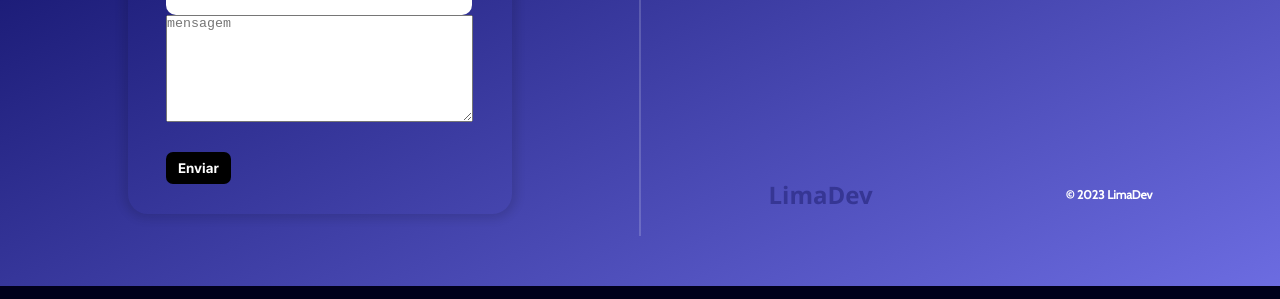
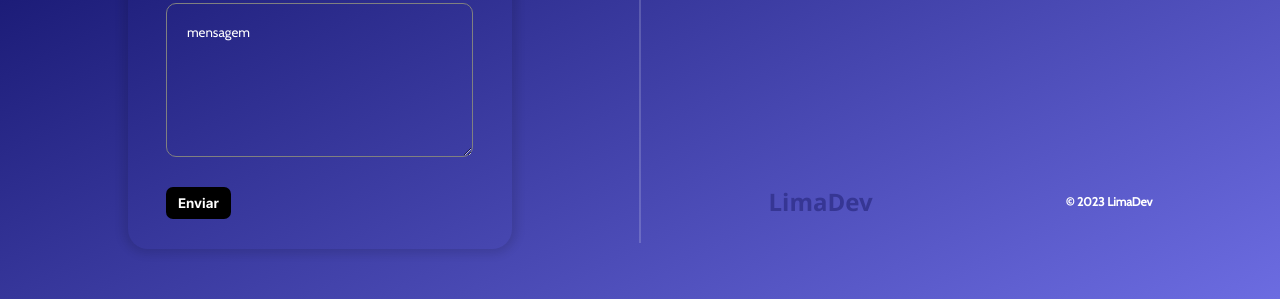
Before and after one commit to Albert-Lima/LimaDev-Portifolio, a plain HTML site: page index.html in a window 1280 px wide. Shown: the part 1606-1905 px from the top of the page. Drawn offline with nearby package versions, Linux system fonts and the light colour scheme; a web font is replaced by a local one.

Commit message:
atualizei
correção no css

```diff
--- a/arquivos/Home.css
+++ b/arquivos/Home.css
@@ -423,7 +423,7 @@ form{
 .Info::placeholder{
     color: rgb(80, 80, 80);
 }
-#texto-envio{
+#textoEnvio{
     background-color: transparent;
     border: 1px solid gray;
     border-radius: 10px;
@@ -434,7 +434,7 @@ form{
     margin-top: 10px;
     outline: none;
 }
-#texto-envio::placeholder{
+#textoEnvio::placeholder{
     color: white;
 }
 #bttsend{
--- a/arquivos/Projetos.css
+++ b/arquivos/Projetos.css
@@ -388,7 +388,7 @@ form{
 .Info::placeholder{
     color: rgb(80, 80, 80);
 }
-#texto-envio{
+#textoEnvio{
     background-color: transparent;
     border: 1px solid gray;
     border-radius: 10px;
@@ -399,7 +399,7 @@ form{
     margin-top: 10px;
     outline: none;
 }
-#texto-envio::placeholder{
+#textoEnvio::placeholder{
     color: white;
 }
 #bttsend{
```
